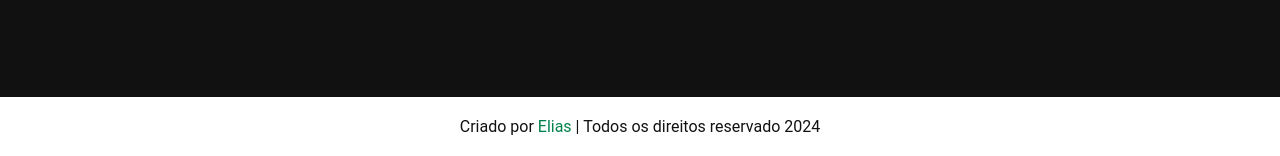
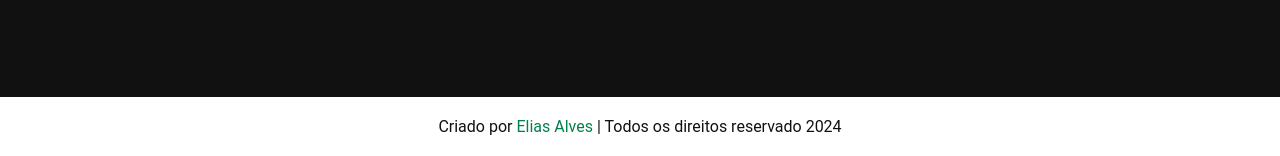
Before and after one commit to lias-alves/Meu-Portfolio, a plain HTML site: page index.html in a window 1280 px wide. Shown: the part 3460-3616 px from the top of the page. Drawn offline with nearby package versions, Linux system fonts and the light colour scheme.

Commit message:
Update index.html

```diff
--- a/index.html
+++ b/index.html
@@ -275,7 +275,7 @@
 
     <!-- sesao footer-->
     <footer>
-        <span>Criado por <a href="#">Elias</a> | Todos os direitos reservado 2024</span>
+        <span>Criado por <a href="#">Elias Alves</a> | Todos os direitos reservado 2024</span>
     </footer>
 
 
```
